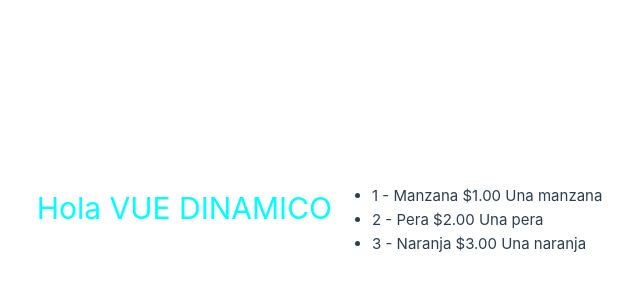
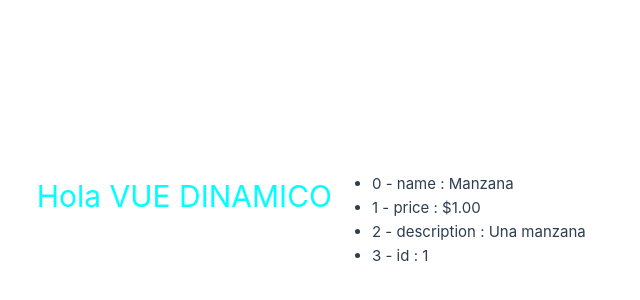
Before and after one commit to SolracNorud/VueJS3_curso, a Vue app in the folder mi-primer-vue/: page / in a window 1280 px wide. Shown: the part 180-480 px from the top of the page, without its empty margins (308-948 px from the left). Built offline with nearby package versions, Linux system fonts and the light colour scheme.

Commit message:
Pintar Objeto con sus propiedades e index

```diff
--- a/mi-primer-vue/src/App.vue
+++ b/mi-primer-vue/src/App.vue
@@ -1,30 +1,18 @@
 <script setup>
 const name = 'Vue Dinamico'
-const arrayFrutas = [
-        {
-            name: "Manzana",
-            price: "$1.00",
-            description: "Una manzana",
-        },
-        {
-            name: "Pera",
-            price: "$2.00",
-            description: "Una pera",
-        },
-        {
-            name: "Naranja",
-            price: "$3.00",
-            description: "Una naranja",
-        },
-    ];
+const objetoFruta = {
+  name: "Manzana",
+  price: "$1.00",
+  description: "Una manzana",
+  id:1
+}
 </script>
 
 <template>
   <h1> Hola {{ name.toUpperCase() }}</h1>
   <ul>
-    <li v-for="(fruta, index) in arrayFrutas"
-      :key="fruta.name">
-      {{ index + 1 }} - {{ fruta.name }}  {{ fruta.price }}   {{ fruta.description }}
+    <li v-for="(value, prop, index) in objetoFruta" :key="index">
+      {{ index }} - {{ prop }} : {{ value }}
     </li>
   </ul>
 </template>
```
